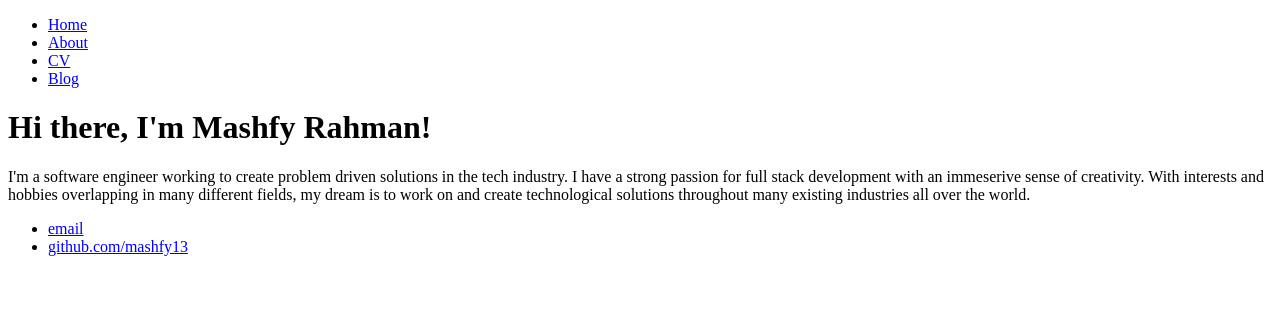
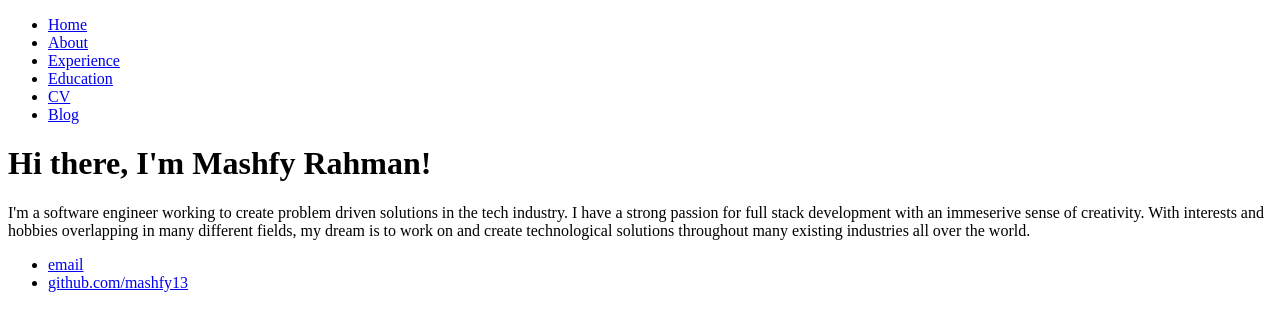
Before and after one commit to mashfy13/mashfy13.github.io, a plain HTML site: page index.html in a window 1280 px wide. Drawn offline with Linux system fonts and the light colour scheme.

Commit message:
new nav bar entries

```diff
--- a/index.html
+++ b/index.html
@@ -10,6 +10,8 @@
         <ul>
             <li><a href="/">Home</a></li>
             <li><a href="/about">About</a></li>
+            <li><a href="/about">Experience</a></li>
+            <li><a href="/about">Education</a></li>
             <li><a href="/cv">CV</a></li>
             <li><a href="/blog">Blog</a></li>
         </ul>
```
